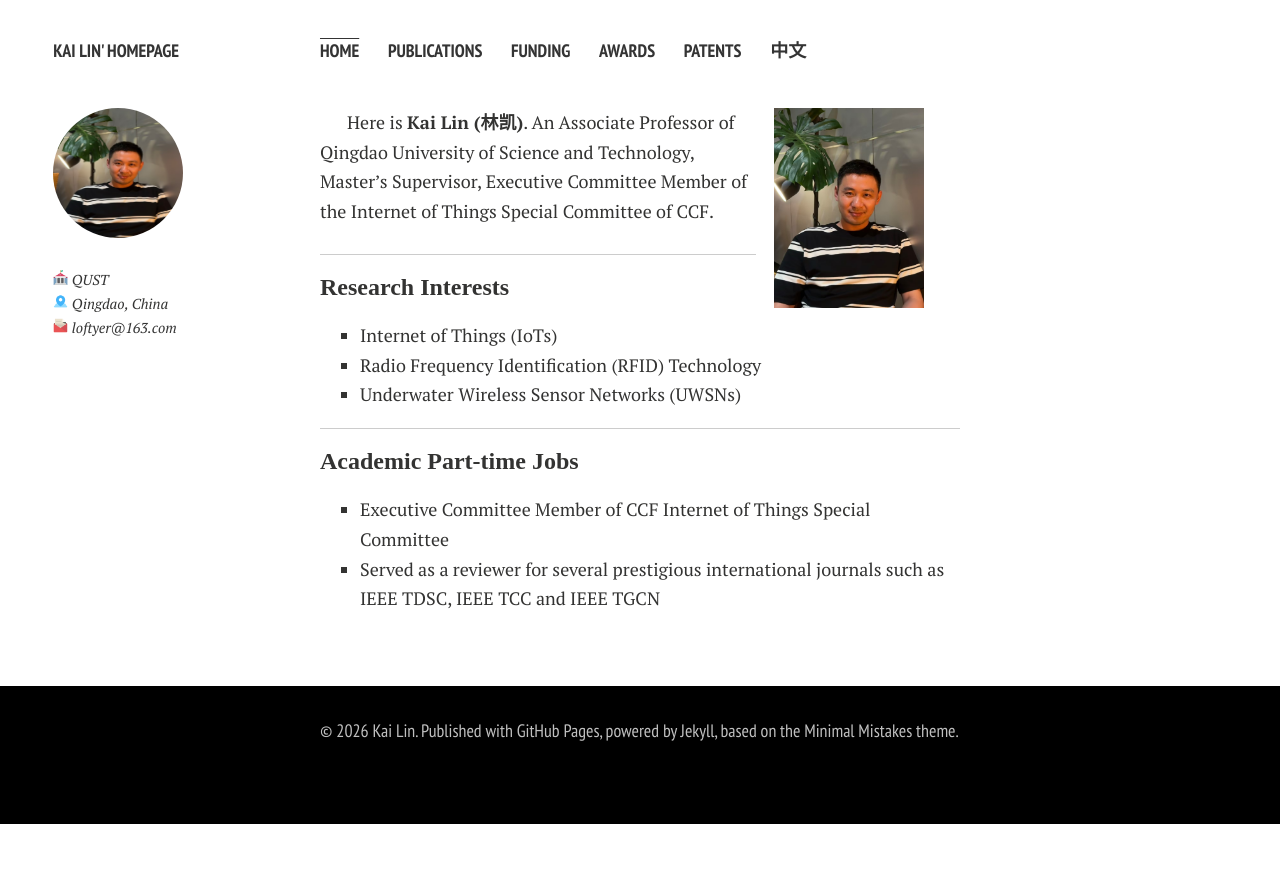
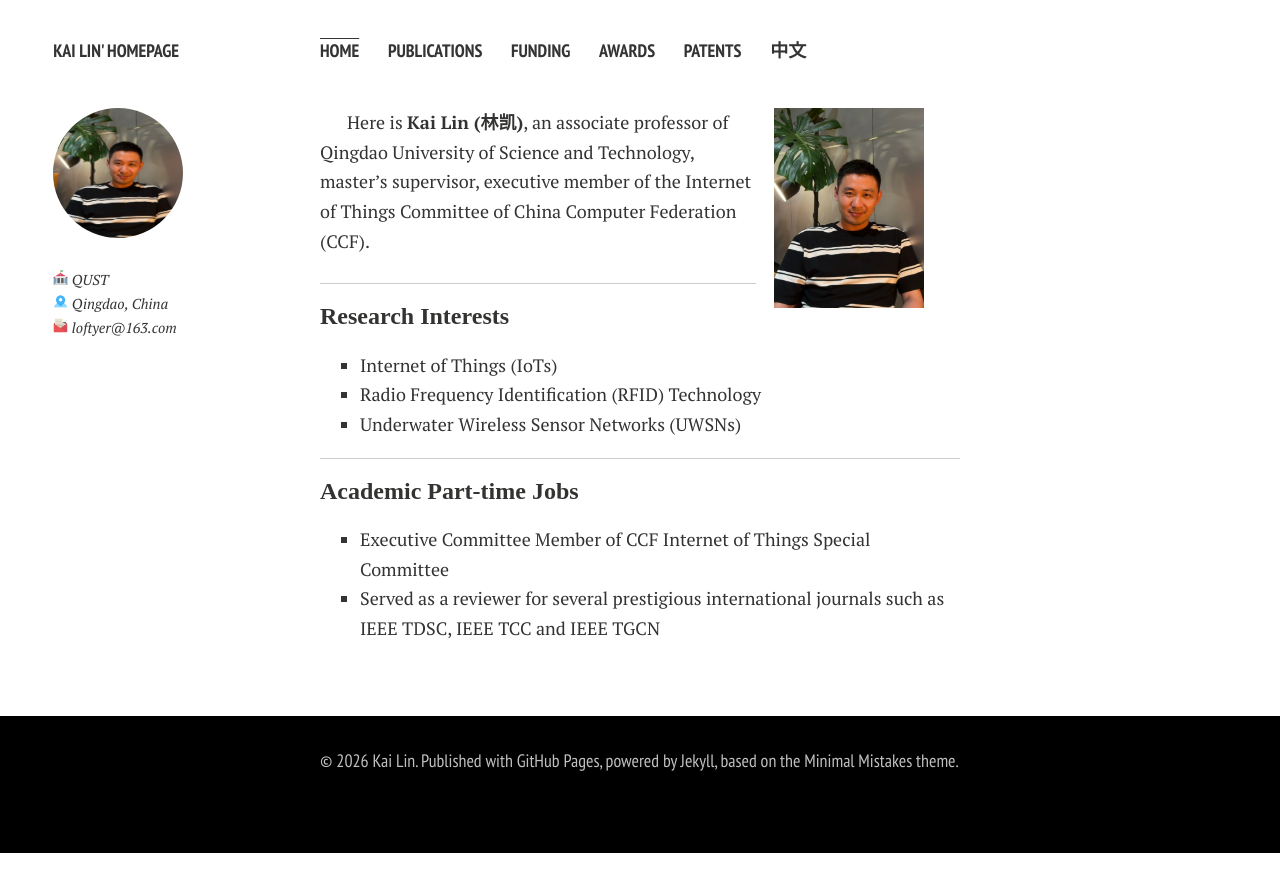
Before and after one commit to LoftyerLK/LoftyerLK.github.io, a Jekyll site: the page built from index.md, in a window 1280 px wide. Shown: the top 892 px of the page. Built offline with Jekyll 4.4.1, drawn with Linux system fonts in a browser that asks for light colours; nearby versions of some CDN libraries; comment, search, counter and statistics services are not loaded; a style sheet for code colours, icons or effects is not loaded.

Commit message:
Update index.md

```diff
--- a/index.md
+++ b/index.md
@@ -3,7 +3,7 @@ layout: page
 ---
 <img src="/kailin.jpg" alt="kailin" style="width: 150px; height: 200px; object-fit: cover; margin-right: 2rem;" class="floatpic">
 
-Here is **Kai Lin (林凯)**. An Associate Professor of Qingdao University of Science and Technology, Master's Supervisor, Executive Committee Member of the Internet of Things Special Committee of CCF.
+Here is **Kai Lin (林凯)**, an associate professor of Qingdao University of Science and Technology, master's supervisor, executive member of the Internet of Things Committee of China Computer Federation (CCF).
 
 ---
 
```
